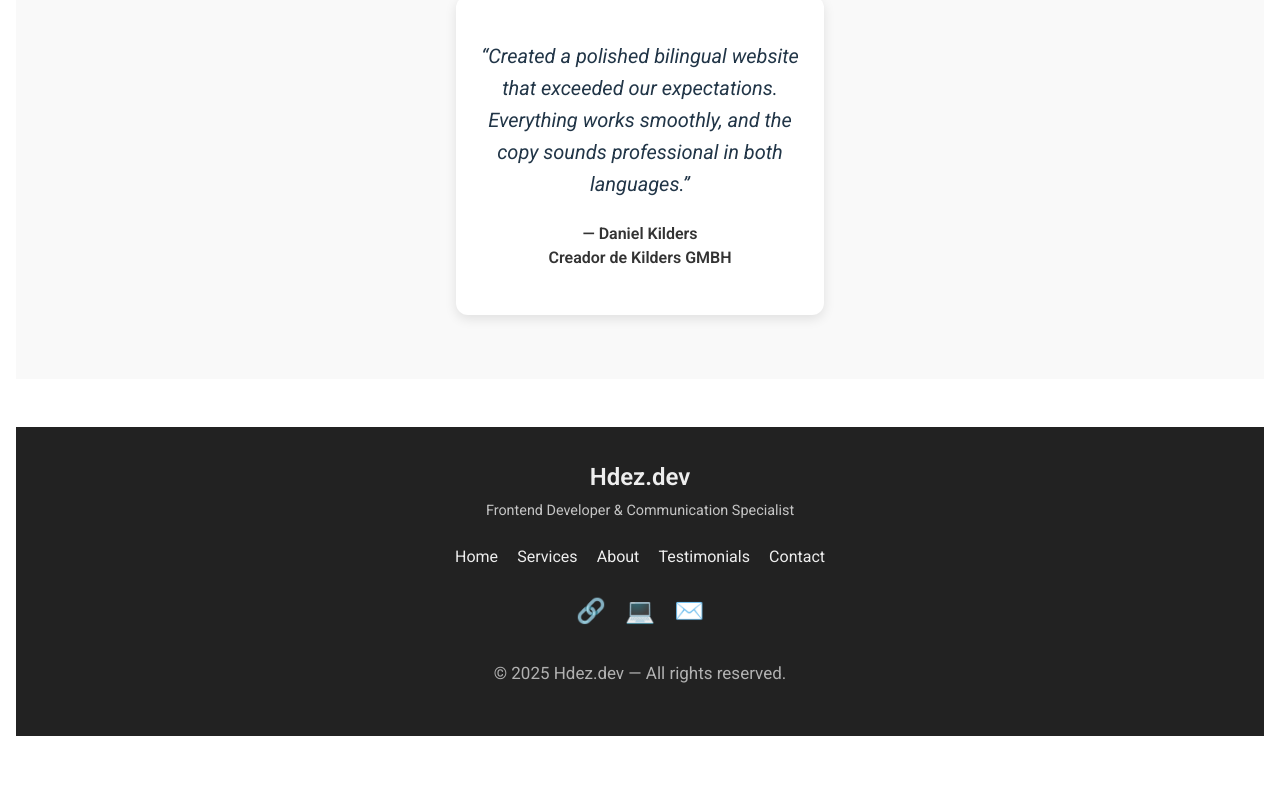
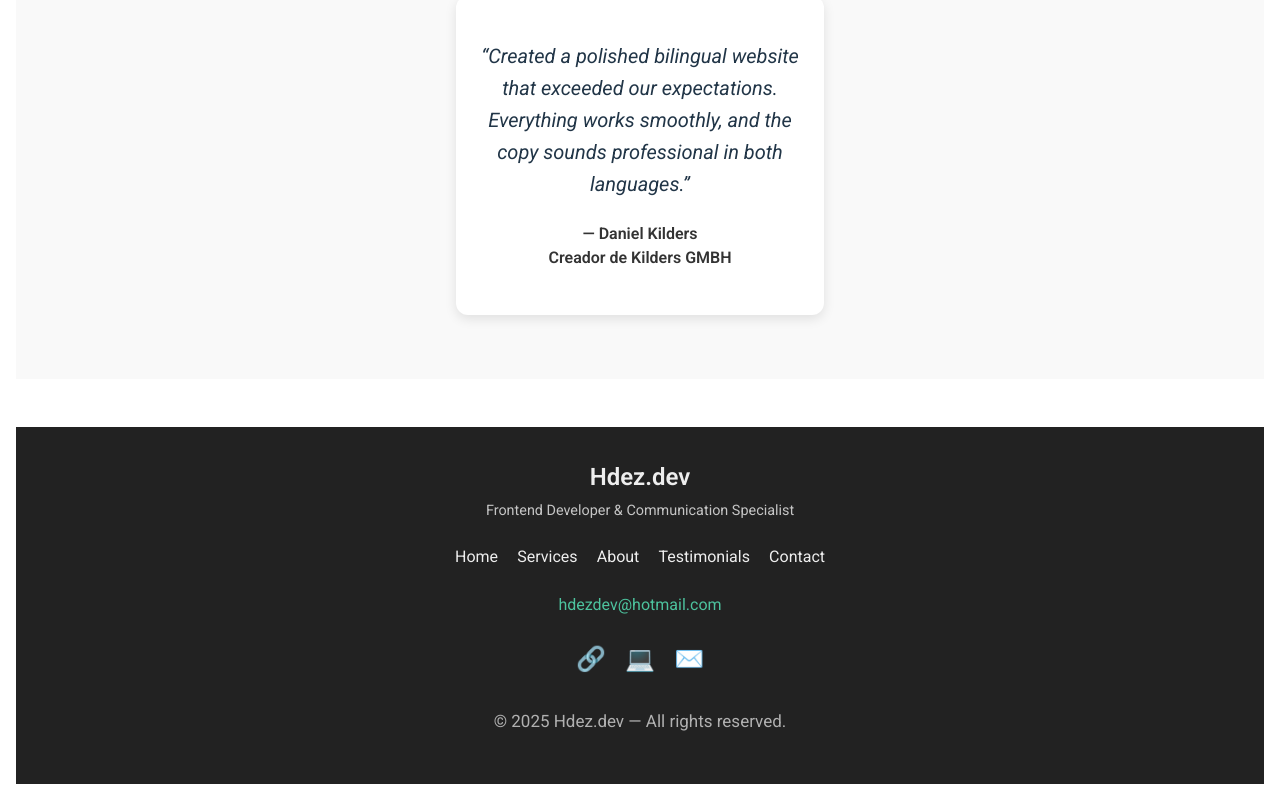
Before and after one commit to devhdez/portfolio-project, a React (Vite) app: page / in a window 1280 px wide. Shown: the part 3939-4739 px from the top of the page. Before the commit the page ends 4691 px from the top, so only its background shows below. Built offline with nearby package versions, Linux system fonts and the light colour scheme.

Commit message:
Footer contact

```diff
--- a/src/Footer.jsx
+++ b/src/Footer.jsx
@@ -18,6 +18,11 @@ const Footer = () => {
           <a href="#contact">Contact</a>
         </nav>
 
+          <div className="footer-contact">
+          <a href="mailto:hdezdev@hotmail.com">hdezdev@hotmail.com</a>
+          {/* <a href="tel:+1234567890">+1 234 567 890</a> */}
+          </div>
+
         <div className="footer-socials">
           <a href="https://linkedin.com" target="_blank" rel="noopener noreferrer">🔗</a>
           <a href="https://github.com" target="_blank" rel="noopener noreferrer">💻</a>
```
